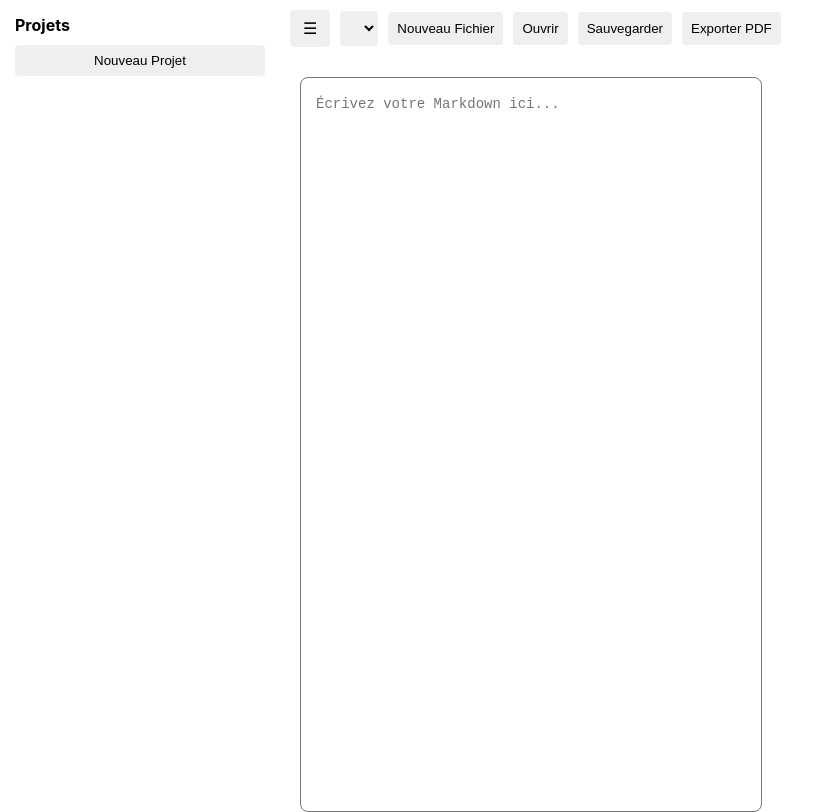
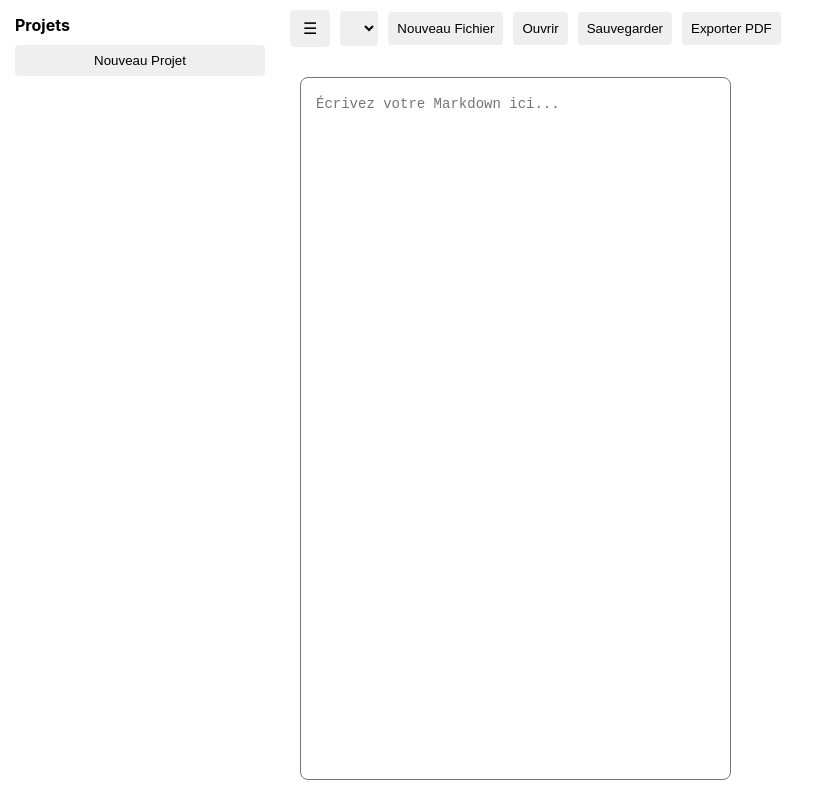
Before and after one commit to NotPunchnox/markdown-viewer, an Electron app: page src/renderer/index.html in a window 1200 px wide. Shown: the whole page, without its empty margins (0-829 px from the left). Drawn offline with nearby package versions, Linux system fonts and the light colour scheme; no server answers.

Commit message:
Upgrade css

```diff
--- a/src/renderer/styles/main.css
+++ b/src/renderer/styles/main.css
@@ -53,15 +53,14 @@ body {
 
 .editor-container {
   flex: 1;
-  display: grid;
-  grid-template-columns: 1fr 1fr;
+  display: flex;
   gap: 20px;
   padding: 20px;
+  justify-content: space-between;
 }
 
 #editor {
   width: 100%;
-  height: 100%;
   border-radius: 8px;
   padding: 15px;
   resize: none;
@@ -71,6 +70,7 @@ body {
 }
 
 #preview {
+  width: 100%;
   border-radius: 8px;
   padding: 15px;
   overflow-y: auto;
```
